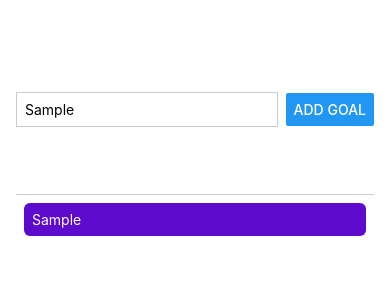
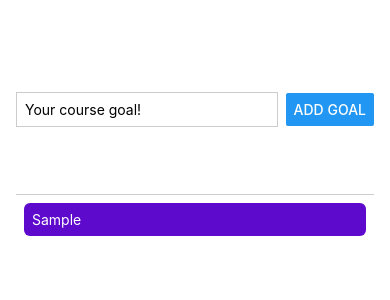
Before and after one commit to AdrianChojnacki/React-Native-Basics, a React Native app: screen / in a window 390 px wide. Both pictures are taken after typing "Sample" into the empty fields and a click on the button "ADD GOAL". Shown: the top 300 px of the page. Built offline with nearby package versions, Linux system fonts and the light colour scheme.

Commit message:
Refactor App.js

```diff
--- a/App.js
+++ b/App.js
@@ -1,22 +1,12 @@
 import { useState } from "react";
-import {
-  Button,
-  StyleSheet,
-  View,
-  Text,
-  TextInput,
-  FlatList,
-} from "react-native";
+import { StyleSheet, View, FlatList } from "react-native";
+import GoalItem from "./components/GoalItem";
+import GoalInput from "./components/GoalInput";
 
 export default function App() {
-  const [enteredGoalText, setEnteredGoalText] = useState("");
   const [courseGoals, setCourseGoals] = useState([]);
 
-  function goalInputHandler(enteredText) {
-    setEnteredGoalText(enteredText);
-  }
-
-  function addGoalHandler() {
+  function addGoalHandler(enteredGoalText) {
     setCourseGoals((currentCourseGoals) => [
       ...currentCourseGoals,
       { text: enteredGoalText, id: Math.random().toString() },
@@ -25,24 +15,11 @@
 
   return (
     <View style={styles.appContainer}>
-      <View style={styles.inputContainer}>
-        <TextInput
-          style={styles.textInput}
-          placeholder="Your course goal!"
-          onChangeText={goalInputHandler}
-        />
-        <Button title="Add Goal" onPress={addGoalHandler} />
-      </View>
+      <GoalInput onAddGoal={addGoalHandler} />
       <View style={styles.goalsContainer}>
         <FlatList
           data={courseGoals}
-          renderItem={(itemData) => {
-            return (
-              <View style={styles.goalItem}>
-                <Text style={styles.goalText}>{itemData.item.text}</Text>
-              </View>
-            );
-          }}
+          renderItem={(itemData) => <GoalItem text={itemData.item.text} />}
           keyExtractor={(item, index) => {
             return item.id;
           }}
@@ -58,32 +35,7 @@
     padding: 50,
     paddingHorizontal: 16,
   },
-  inputContainer: {
-    flex: 1,
-    flexDirection: "row",
-    justifyContent: "space-between",
-    alignItems: "center",
-    paddingBottom: 24,
-    borderBottomWidth: 1,
-    borderBottomColor: "#ccc",
-  },
-  textInput: {
-    borderWidth: 1,
-    borderColor: "#ccc",
-    width: "80%",
-    marginRight: 8,
-    padding: 8,
-  },
   goalsContainer: {
     flex: 5,
   },
-  goalItem: {
-    margin: 8,
-    padding: 8,
-    backgroundColor: "#5e0acc",
-    borderRadius: 6,
-  },
-  goalText: {
-    color: "white",
-  },
 });
--- /dev/null
+++ b/components/GoalInput.js
@@ -0,0 +1,48 @@
+import { useState } from "react";
+import { View, TextInput, Button, StyleSheet } from "react-native";
+
+function GoalInput(props) {
+  const [enteredGoalText, setEnteredGoalText] = useState("");
+
+  function goalInputHandler(enteredText) {
+    setEnteredGoalText(enteredText);
+  }
+
+  function addGoalHandler() {
+    props.onAddGoal(enteredGoalText);
+    setEnteredGoalText("");
+  }
+
+  return (
+    <View style={styles.inputContainer}>
+      <TextInput
+        style={styles.textInput}
+        placeholder="Your course goal!"
+        onChangeText={goalInputHandler}
+        value={enteredGoalText}
+      />
+      <Button title="Add Goal" onPress={addGoalHandler} />
+    </View>
+  );
+}
+
+export default GoalInput;
+
+const styles = StyleSheet.create({
+  inputContainer: {
+    flex: 1,
+    flexDirection: "row",
+    justifyContent: "space-between",
+    alignItems: "center",
+    paddingBottom: 24,
+    borderBottomWidth: 1,
+    borderBottomColor: "#ccc",
+  },
+  textInput: {
+    borderWidth: 1,
+    borderColor: "#ccc",
+    width: "80%",
+    marginRight: 8,
+    padding: 8,
+  },
+});
--- /dev/null
+++ b/components/GoalItem.js
@@ -0,0 +1,23 @@
+import { View, Text, StyleSheet } from "react-native";
+
+function GoalItem(props) {
+  return (
+    <View style={styles.goalItem}>
+      <Text style={styles.goalText}>{props.text}</Text>
+    </View>
+  );
+}
+
+export default GoalItem;
+
+const styles = StyleSheet.create({
+  goalItem: {
+    margin: 8,
+    padding: 8,
+    backgroundColor: "#5e0acc",
+    borderRadius: 6,
+  },
+  goalText: {
+    color: "white",
+  },
+});
```
